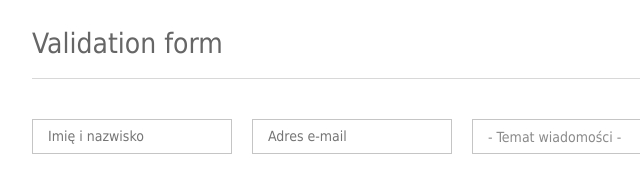
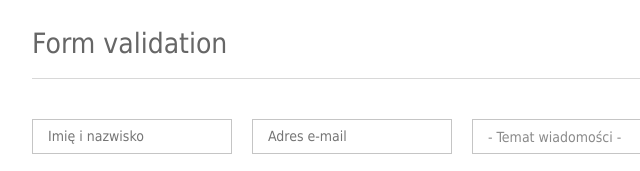
Before and after one commit to andrzej-stasinski/Form-validation-all-fields-info-error-in-JavaScript, a plain HTML site: page index.html in a window 1280 px wide. Shown: the top 171 px of the page, 96-736 px from the left. Drawn offline with Linux system fonts and the light colour scheme.

Commit message:
some corrections

```diff
--- a/index.html
+++ b/index.html
@@ -2,14 +2,14 @@
 <html lang="pl">
 <head>
     <meta charset="UTF-8">
-    <title>Validation form</title>
+    <title>Form validation</title>
     <link rel="stylesheet" href="css/style.css">
 </head>
 <body>
 
     <div class="container">
 
-        <h1>Validation form</h1>
+        <h1>Form validation</h1>
 
         <form action="#" id="myForm" novalidate>
             <input type="text" name="your-name" placeholder="Imię i nazwisko" data-error="Podaj imię i nazwisko">
```
Also changed, not shown: 1 other file.
